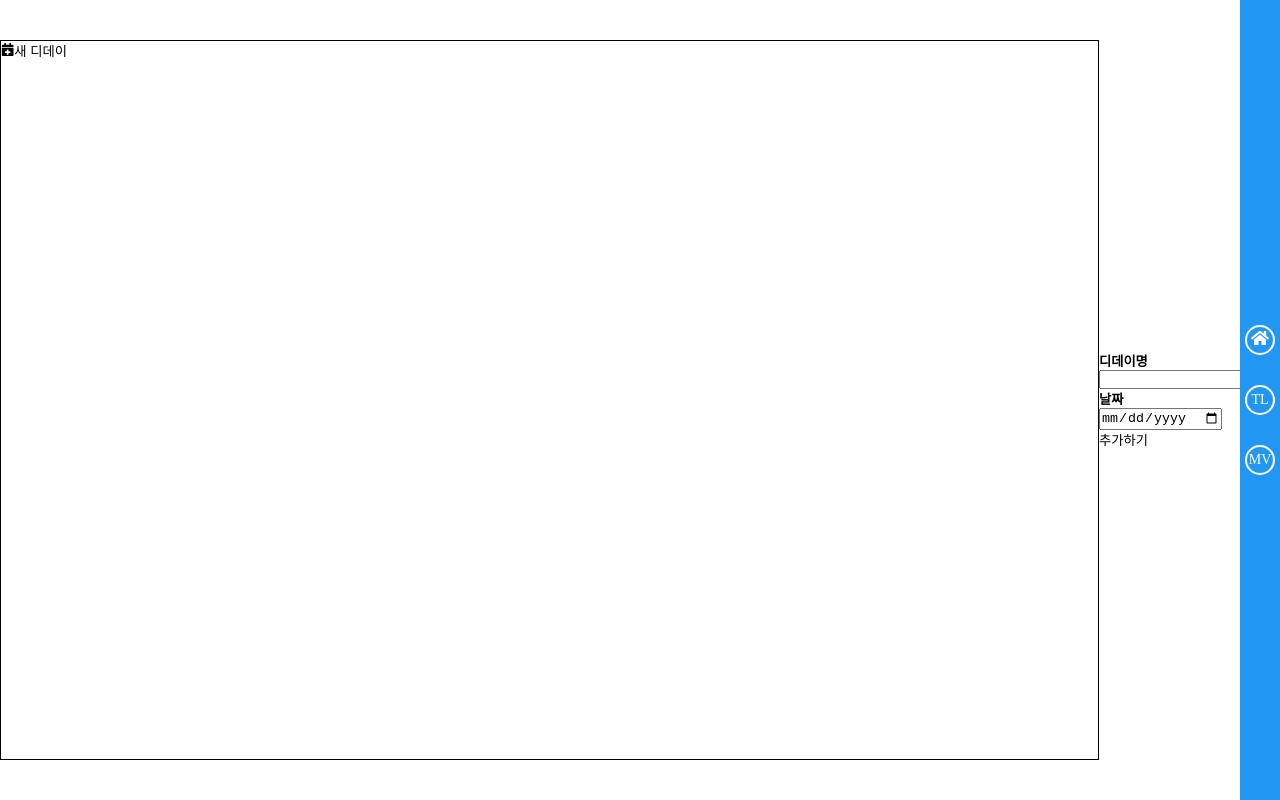
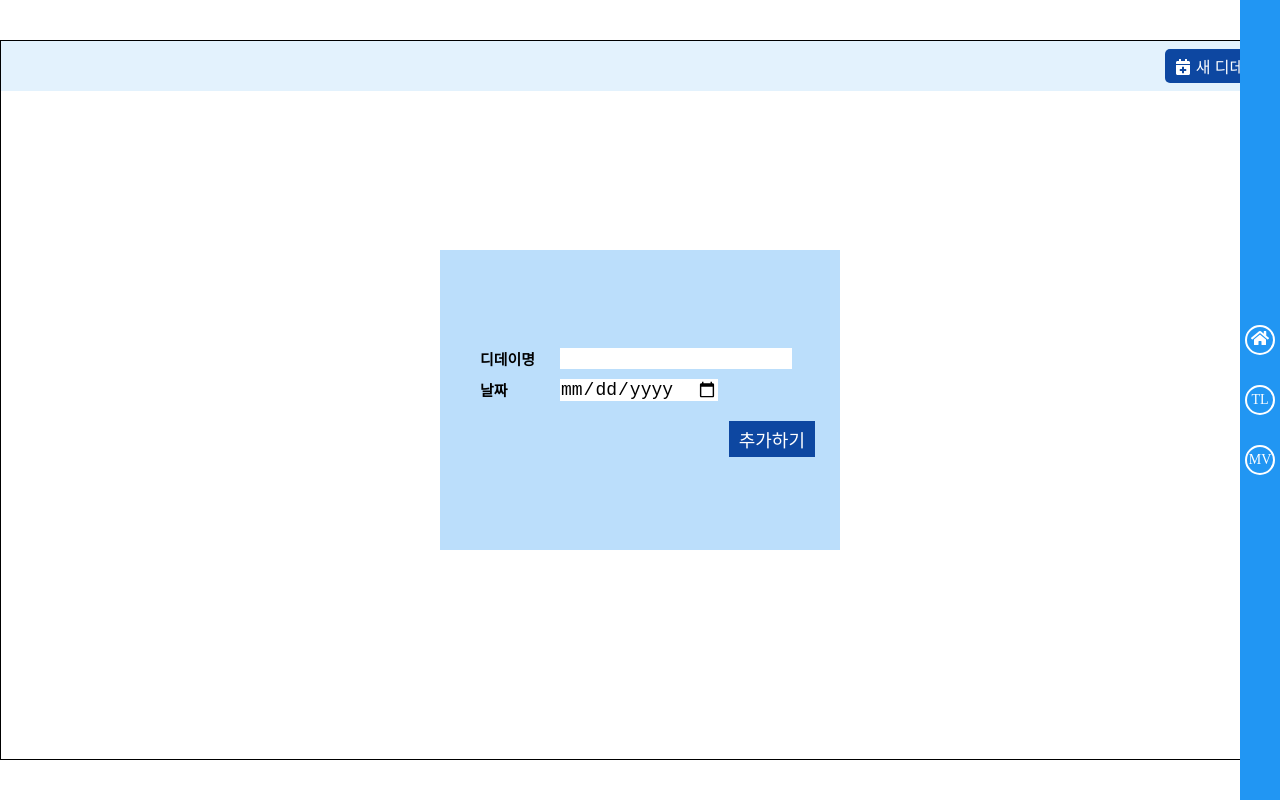
Before and after one commit to sktmcode93/resume, a React (Create React App) app: page /d-day-counter in a window 1280 px wide. Both pictures are taken after a click on the button "새 디데이". Built offline with nearby package versions, Linux system fonts and the light colour scheme.

Commit message:
css datas

```diff
--- a/src/styles/css/portfolio.css
+++ b/src/styles/css/portfolio.css
@@ -81,3 +81,96 @@
   height: 720px;
   border: 1px solid black;
 }
+
+.d-day .d-day-control {
+  display: -webkit-box;
+  display: -ms-flexbox;
+  display: flex;
+  -webkit-box-orient: horizontal;
+  -webkit-box-direction: normal;
+      -ms-flex-direction: row;
+          flex-direction: row;
+  -webkit-box-pack: justify;
+      -ms-flex-pack: justify;
+          justify-content: space-between;
+  -webkit-box-align: center;
+      -ms-flex-align: center;
+          align-items: center;
+  width: 100%;
+  height: 50px;
+  background-color: #E3F2FD;
+}
+
+.d-day .d-day-control > .right > button {
+  font-size: 16px;
+  padding: 5px 10px;
+  margin-right: 10px;
+  background-color: #0D47A1;
+  color: white;
+  border-radius: 5px;
+}
+
+.d-day .d-day-control > .right > button > svg {
+  -webkit-transform: translateY(2px);
+          transform: translateY(2px);
+  margin-right: 5px;
+}
+
+.d-day .add-d-day {
+  position: fixed;
+  left: 50%;
+  top: 50%;
+  display: -webkit-box;
+  display: -ms-flexbox;
+  display: flex;
+  -webkit-box-orient: vertical;
+  -webkit-box-direction: normal;
+      -ms-flex-direction: column;
+          flex-direction: column;
+  -webkit-box-pack: center;
+      -ms-flex-pack: center;
+          justify-content: center;
+  -webkit-box-align: center;
+      -ms-flex-align: center;
+          align-items: center;
+  -webkit-transform: translate(-50%, -50%);
+          transform: translate(-50%, -50%);
+  width: 400px;
+  height: 300px;
+  background-color: #BBDEFB;
+}
+
+.d-day .add-d-day > label {
+  display: -webkit-box;
+  display: -ms-flexbox;
+  display: flex;
+  -webkit-box-orient: horizontal;
+  -webkit-box-direction: normal;
+      -ms-flex-direction: row;
+          flex-direction: row;
+  width: 80%;
+  margin: 5px 0;
+  font-size: 18px;
+}
+
+.d-day .add-d-day > label > h5 {
+  width: 80px;
+}
+
+.d-day .add-d-day > label > input {
+  font-size: 18px;
+}
+
+.d-day .add-d-day > div {
+  margin-top: 15px;
+  width: 100%;
+  text-align: right;
+}
+
+.d-day .add-d-day > div > button {
+  margin-right: 25px;
+  font-size: 18px;
+  background-color: #0D47A1;
+  color: white;
+  padding: 5px 10px;
+}
--- a/src/styles/css/reset.css
+++ b/src/styles/css/reset.css
@@ -21,9 +21,13 @@ table {
   border-collapse: collapse;
 }
 
+input,
+button {
+  border: none;
+  outline: none;
+}
+
 button {
   background-color: transparent;
-  border: none;
-  outline: none;
   cursor: pointer;
 }
--- a/src/styles/scss/portfolio.scss
+++ b/src/styles/scss/portfolio.scss
@@ -51,6 +51,67 @@
         width: 1280px;
         height: 720px;
         border: 1px solid black;
+    }
 
+    .d-day-control {
+        @include flex-style(row, space-between, center);
+        width: 100%;
+        height: 50px;
+        background-color: $blue50;
+
+        >.right {
+            >button {
+                font-size: 16px;
+                padding: 5px 10px;
+                margin-right: 10px;
+                background-color: $blue900;
+                color: white;
+                border-radius: 5px;
+
+                >svg {
+                    transform: translateY(2px);
+                    margin-right: 5px;
+                }
+            }
+        }
+    }
+
+    .add-d-day {
+        @include position-style(fixed, 50%, 50%);
+        @include flex-style(column, center, center);
+        transform: translate(-50%, -50%);
+        width: 400px;
+        height: 300px;
+        background-color: $blue100;
+
+        >label {
+            @include flex-style();
+            width: 80%;
+            margin: 5px 0;
+            font-size: 18px;
+
+            >h5 {
+                width: 80px;
+            }
+
+            >input {
+                font-size: 18px;
+            }
+        }
+
+        >div {
+            margin-top: 15px;
+            width: 100%;
+            text-align: right;
+
+            >button {
+                margin-right: 25px;
+                font-size: 18px;
+                background-color: $blue900;
+                color: white;
+                padding: 5px 10px;
+            }
+
+        }
     }
 }
--- a/src/styles/scss/reset.scss
+++ b/src/styles/scss/reset.scss
@@ -22,9 +22,13 @@ table {
     border-collapse: collapse;
 }
 
+input,
+button {
+    border: none;
+    outline: none;
+}
+
 button {
     background-color: transparent;
-    border: none;
-    outline: none;
     cursor: pointer;
 }
```
